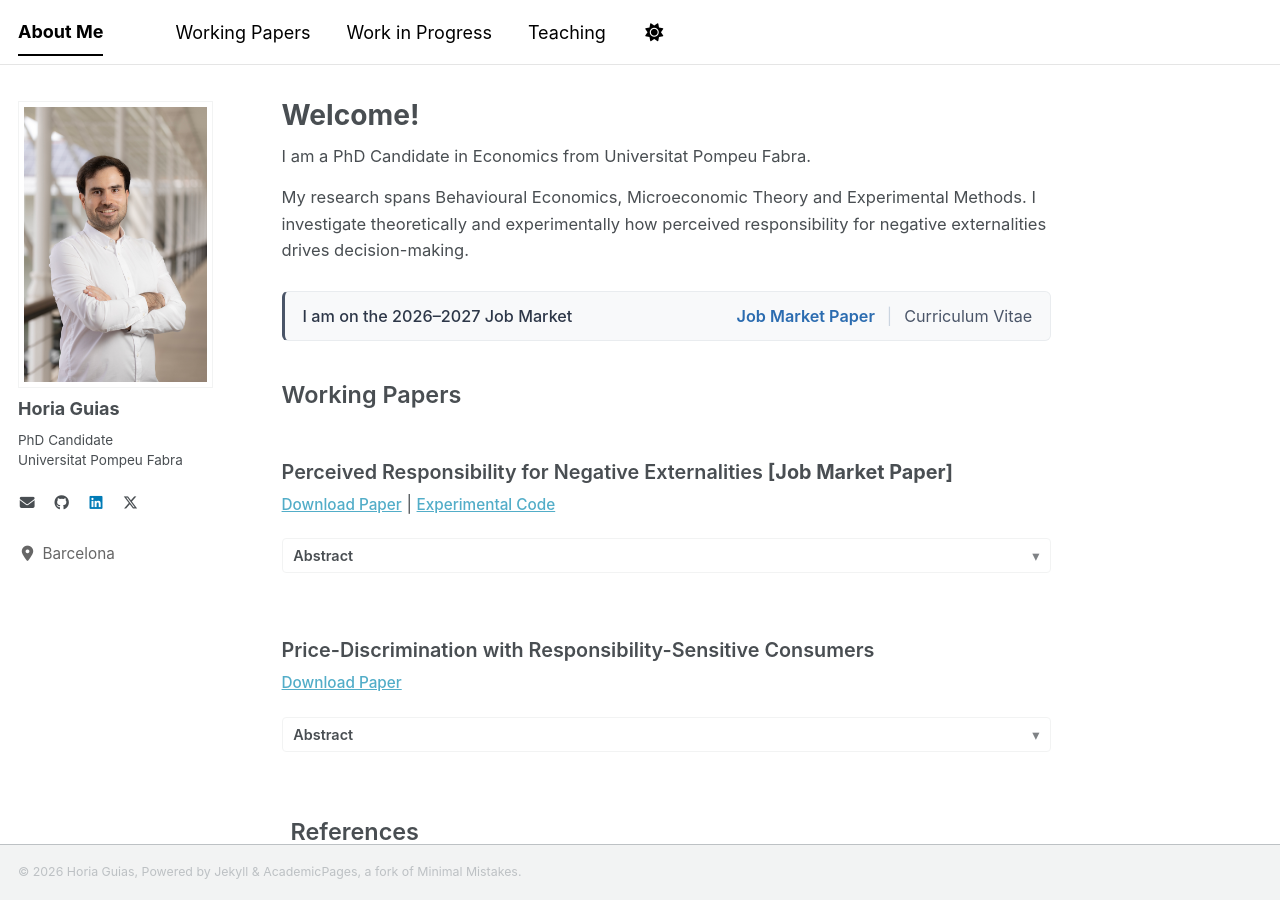
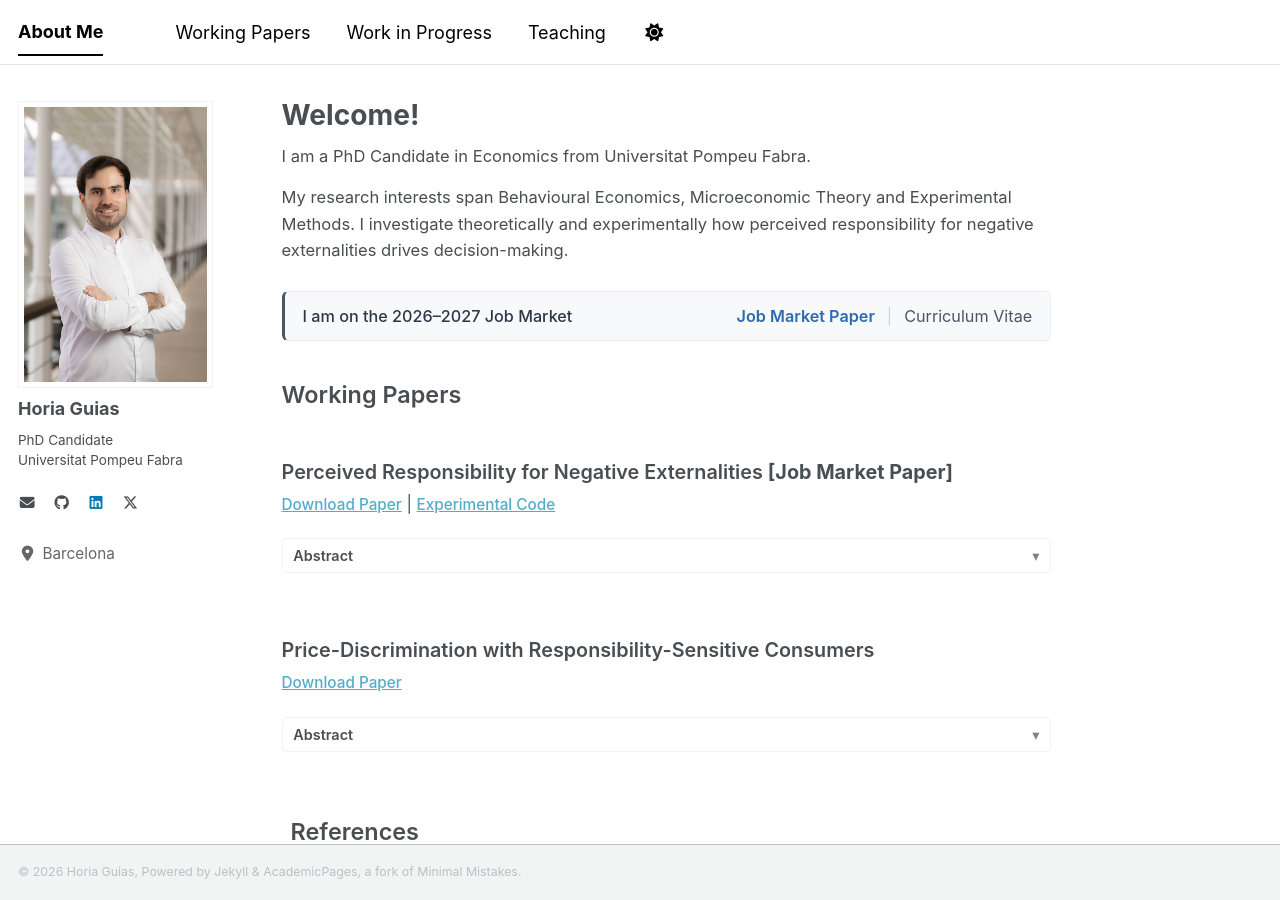
Before and after one commit to horiaguias/horiaguias.github.io, a Jekyll site: the page built from _pages/about.md, in a window 1280 px wide and 900 px high. Built offline with Jekyll 4.4.1, drawn with Linux system fonts in a browser that asks for light colours; a style sheet for code colours, icons or effects is not loaded.

Commit message:
Bug Fixes Intro

```diff
--- a/_pages/about.md
+++ b/_pages/about.md
@@ -14,7 +14,7 @@ redirect_from:
 </p>
 
 <p style="line-height: 1.6; margin-bottom: 1.5rem;">
-  My research spans Behavioural Economics, Microeconomic Theory and Experimental Methods. I investigate theoretically and experimentally how perceived responsibility for negative externalities drives decision-making.
+  My research interests span Behavioural Economics, Microeconomic Theory and Experimental Methods. I investigate theoretically and experimentally how perceived responsibility for negative externalities drives decision-making.
 </p>
 
 <!-- Subtle Banner Option 2: Status Pill Callout -->
```
